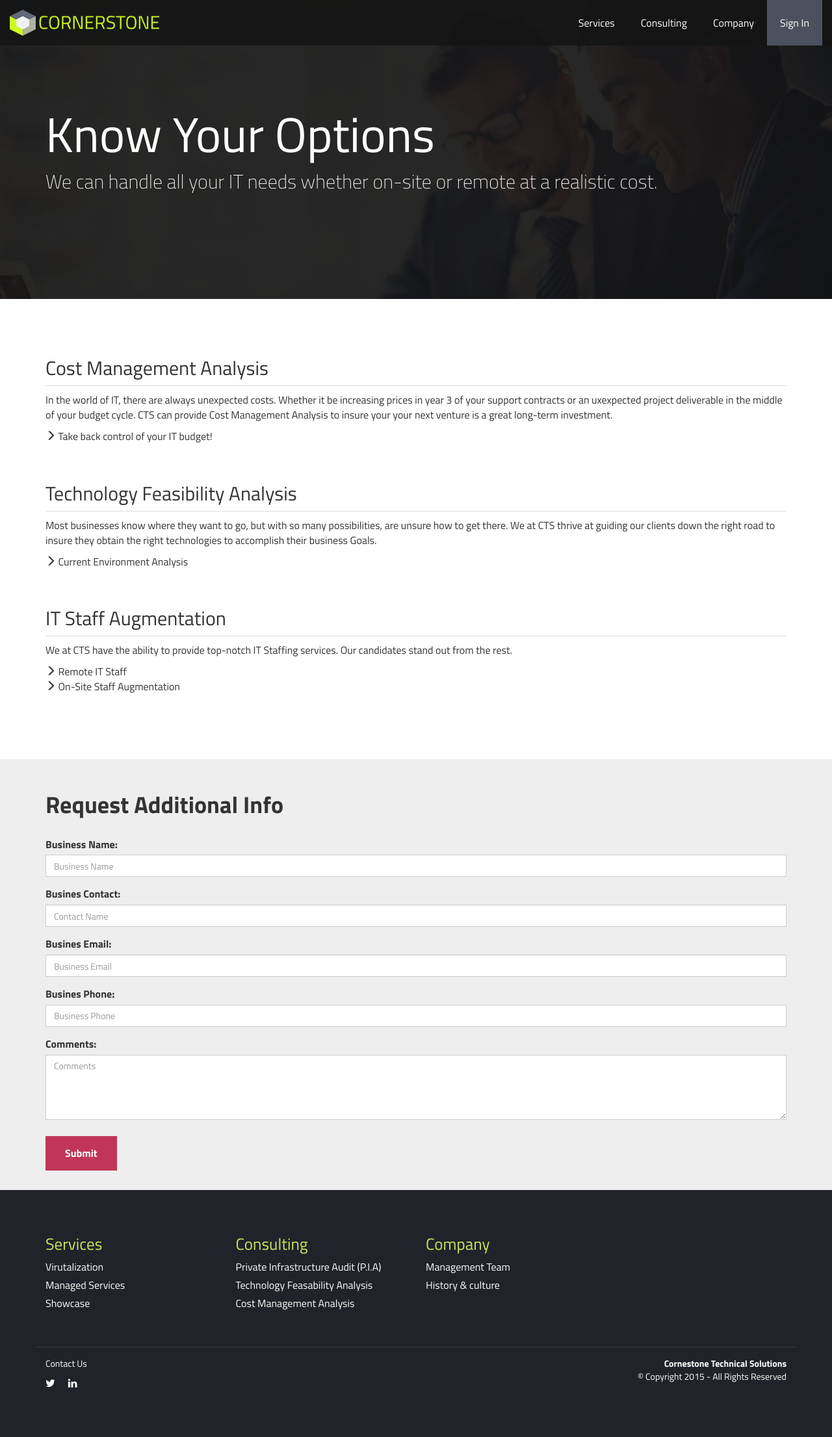
After one commit to cts-dev/site, a Django app: page /consulting/ in a window 1280 px wide. The commit adds this page. Shown: the whole page at 65% size. Run offline with Django 3.2, Linux system fonts and the light colour scheme; some libraries are stand-ins or nearby versions.

Commit message:
added consulting page and styles

```diff
--- /dev/null
+++ b/cts/cts/templates/consulting.html
@@ -0,0 +1,76 @@
+{% extends 'base.html' %}
+
+{% block content %}
+
+<section id="consulting">
+	<div class="jumbotron">
+		<div class="container">
+			<h1>Know Your Options</h1>
+			<p>We can handle all your IT needs whether on-site or remote at a realistic cost.</p>
+		</div>
+	</div>
+	<div class="container">
+		<div class="offering">
+			<h2>Cost Management Analysis</h2>
+
+	        <p>In the world of IT, there are always unexpected costs. Whether it be increasing prices in year 3 of your support contracts or an uxexpected project deliverable in the middle of your budget cycle. CTS can provide Cost Management Analysis to insure your your next venture is a great long-term investment.
+	        </p>
+
+	        <ul class="check">
+	            <li><span class="glyphicon glyphicon-menu-right"></span><span> Take back control of your IT budget!</span>
+	        </ul>
+		</div>
+
+
+		<div class="offering">
+			<h2>Technology Feasibility Analysis</h2>
+
+	        <p>Most businesses know where they want to go, but with so many possibilities, are unsure how to get there. We at CTS thrive at guiding our clients down the right road to insure they obtain the right technologies to accomplish their business Goals.</p>
+
+	        <ul class="check">
+	            <li><span class="glyphicon glyphicon-menu-right"></span><span> Current Environment Analysis</span></li>
+	        </ul>
+		</div>
+
+    	<div class="offering">
+    		<h2>IT Staff Augmentation</h2>
+
+	        <p>We at CTS have the ability to provide top-notch IT Staffing services. Our candidates stand out from the rest.
+
+	        <ul class="check">
+	            <li><span class="glyphicon glyphicon-menu-right"></span><span> Remote IT Staff</span></li>
+	            <li><span class="glyphicon glyphicon-menu-right"></span><span> On-Site Staff Augmentation</span></li>
+	        </ul>
+    	</div>
+	</div>
+	<form id="consulting-form" class="call-to-action form" action="" method="post">{% csrf_token %}
+		<div class="container">
+			<h1>Request Additional Info</h1>
+
+			<div class="form-group">
+				<label for="consulting-business-name">Business Name:</label>
+				<input id="consulting-business-name" class="form-control" type="text" placeholder="Business Name" name="consulting_business_name"/>
+			</div>
+			<div class="form-group">
+				<label for="consulting-contact-name">Busines Contact:</label>
+				<input id="consulting-contact-name" class="form-control" type="text" placeholder="Contact Name" name="consulting_contact_name"/>
+			</div>
+			<div class="form-group">
+				<label for="consulting-business-email">Busines Email:</label>
+				<input id="consulting-business-email" class="form-control" type="text" placeholder="Business Email" name="consulting_business_email"/>
+			</div>
+			<div class="form-group">
+				<label for="consulting-business-phone">Busines Phone:</label>
+				<input id="consulting-business-phone" class="form-control" type="text" placeholder="Business Phone" name="consulting_business_phone"/>
+			</div>
+			<div class="form-group">
+				<label for="consulting-comments">Comments:</label>
+				<textarea id="consulting-comments" class="form-control" placeholder="Comments" name="msp_comments"></textarea>
+			</div>
+
+			<button type="submit" class="btn btn-submit">Submit</button>
+		</div>
+	</form>
+</section>
+
+{% endblock %}
--- a/cts/cts/templates/header.html
+++ b/cts/cts/templates/header.html
@@ -29,13 +29,14 @@
                     </ul>
                 </li>-->
                 <li>
-                <a class="dropdown-toggle" data-toggle="dropdown" role="button" aria-expanded="false" href="#">Consulting</a>
+                <li><a href="/consulting">Consulting</a></li>
+                <!-- <a clas{# s="dropdown-toggle" data-toggle="dropdown" role="button" aria-expanded="false" href="#">Consulting</a>
                     <ul class="dropdown-menu" role="menu">
                         <li><a href="#">Private Infrastructure Audit (P.I.A.)</a></li>
                         <li><a href="#">Technology Feasibility Analysis</a></li>
                         <li><a href="#">Cost Management Analysis</a></li>
                     </ul>
-                </li>
+                </li> -->
                 <li><a href="/company">Company</a></li>
                 <li><a class="sign-in" href="#">Sign In</a></li>
             </ul>
--- a/cts/cts/templates/index.html
+++ b/cts/cts/templates/index.html
@@ -29,7 +29,7 @@
                 </div>
             </div>
             <div class="col-md-12">
-                <div class="feature consultation" data-img="hero-consultation.jpg" data-feature-name="Consultation">
+                <div class="feature consulting" data-img="hero-consulting.jpg" data-feature-name="Consulting">
                     <h1>Invest In Smarter IT</h1>
                     <p>Private Infrastructure Audit, Backup and Disaster Recovery.</p>
                     <a href="#" class="call-to-action">Learn More</a>
--- a/cts/cts/templates/managed-services.html
+++ b/cts/cts/templates/managed-services.html
@@ -5,8 +5,8 @@
 <section id="managed-services">
 	<div class="jumbotron">
 		<div class="container">
-			<h1>Less Is More</h1>
-			<p>Our mspulization solutions enable Enterprises to get more done in less time and at a far greater savings that other vendor offerings</p>
+			<h1>Regain Your Focus</h1>
+			<p>Chances are you have business needs that go beyond your IT requirements. Let Cornerstone manage your IT environement so that you can devote your time to the growth of your company.</p>
 		</div>
 	</div>
 
--- a/cts/cts/urls.py
+++ b/cts/cts/urls.py
@@ -7,5 +7,6 @@ urlpatterns = patterns('',
     url(r'^showcase/', 'cts.views.showcase', name='showcase'),
     url(r'^managed-services/', 'cts.views.managed_services', name='managed_services'),
     url(r'^company/', 'cts.views.company', name='company'),
+    url(r'^consulting/', 'cts.views.consulting', name='consulting'),
     url(r'^admin/', include(admin.site.urls)),
 )
--- a/cts/cts/views.py
+++ b/cts/cts/views.py
@@ -19,3 +19,7 @@ def managed_services(request):
 
 def company(request):
 	return render(request, 'company.html')
+
+
+def consulting(request):
+	return render(request, 'consulting.html')
--- a/cts/static/sass/styles.scss
+++ b/cts/static/sass/styles.scss
@@ -400,6 +400,39 @@ section#company {
     }
 }
 
+section#consulting {
+    div.jumbotron {
+        background-image: url(img/hero-consulting.jpg);
+        background-position: 0 20%;
+    }
+
+    div.offering {
+        margin: 50px 0;
+
+        h2 {
+            padding: 10px 0;
+            border-bottom: 1px solid #ddd;
+        }
+
+        p {
+            font-size: 16px;
+        }
+
+        ul {
+            margin: 0;
+            padding: 0;
+
+            li {
+                list-style: none;
+
+                span {
+                    font-size: 16px;
+                }
+            }
+        }
+    }
+}
+
 footer {
     padding: 50px 0;
     background: darken(#373b47, 10%);
```
Also changed, not shown: cts/cts/templates/company.html (+4 -4 lines), cts/static/common/css/img/hero-consulting.jpg (renamed from cts/static/common/css/img/hero-consultation.jpg), cts/static/common/css/styles.css. Lines whose indentation alone changed are shown as unchanged.
